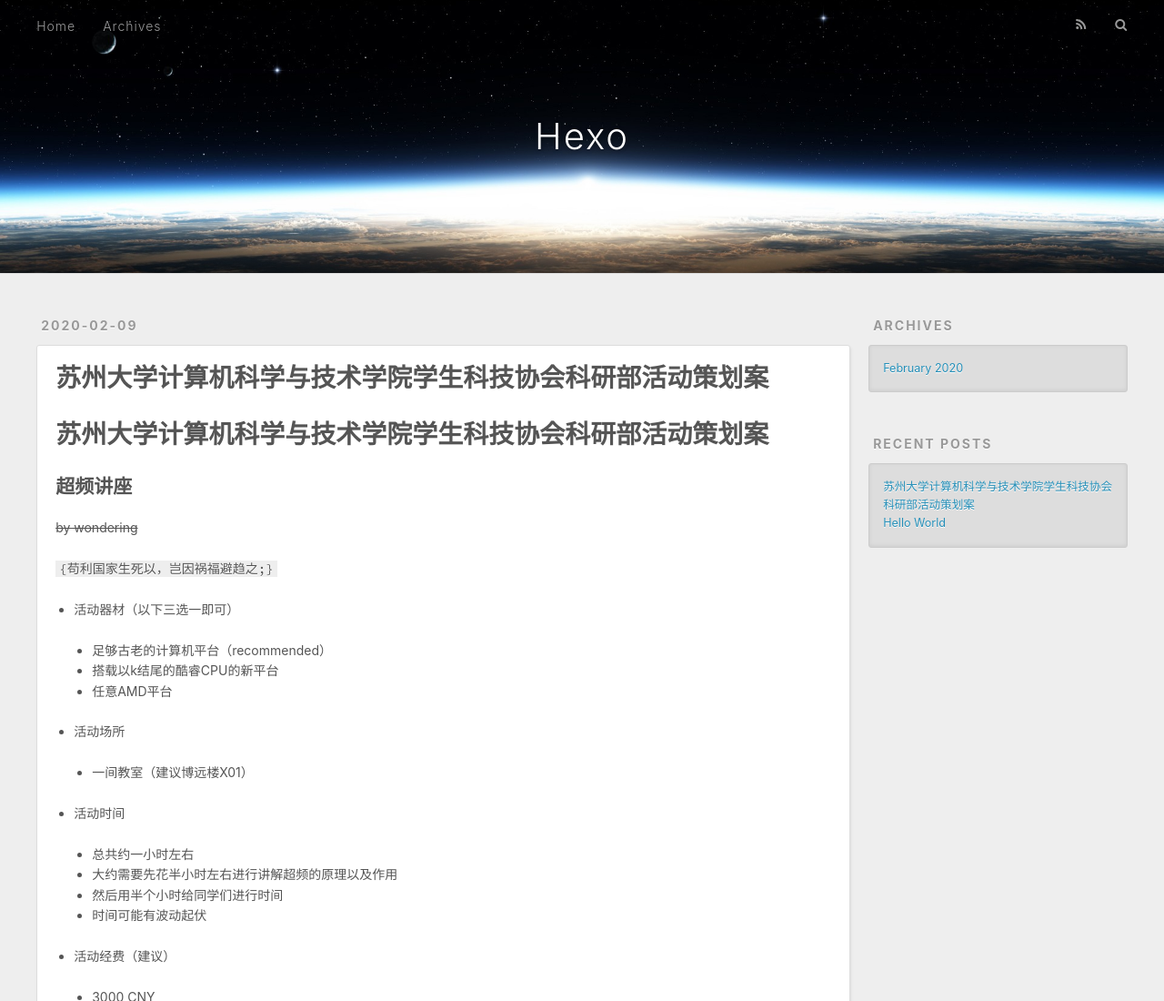
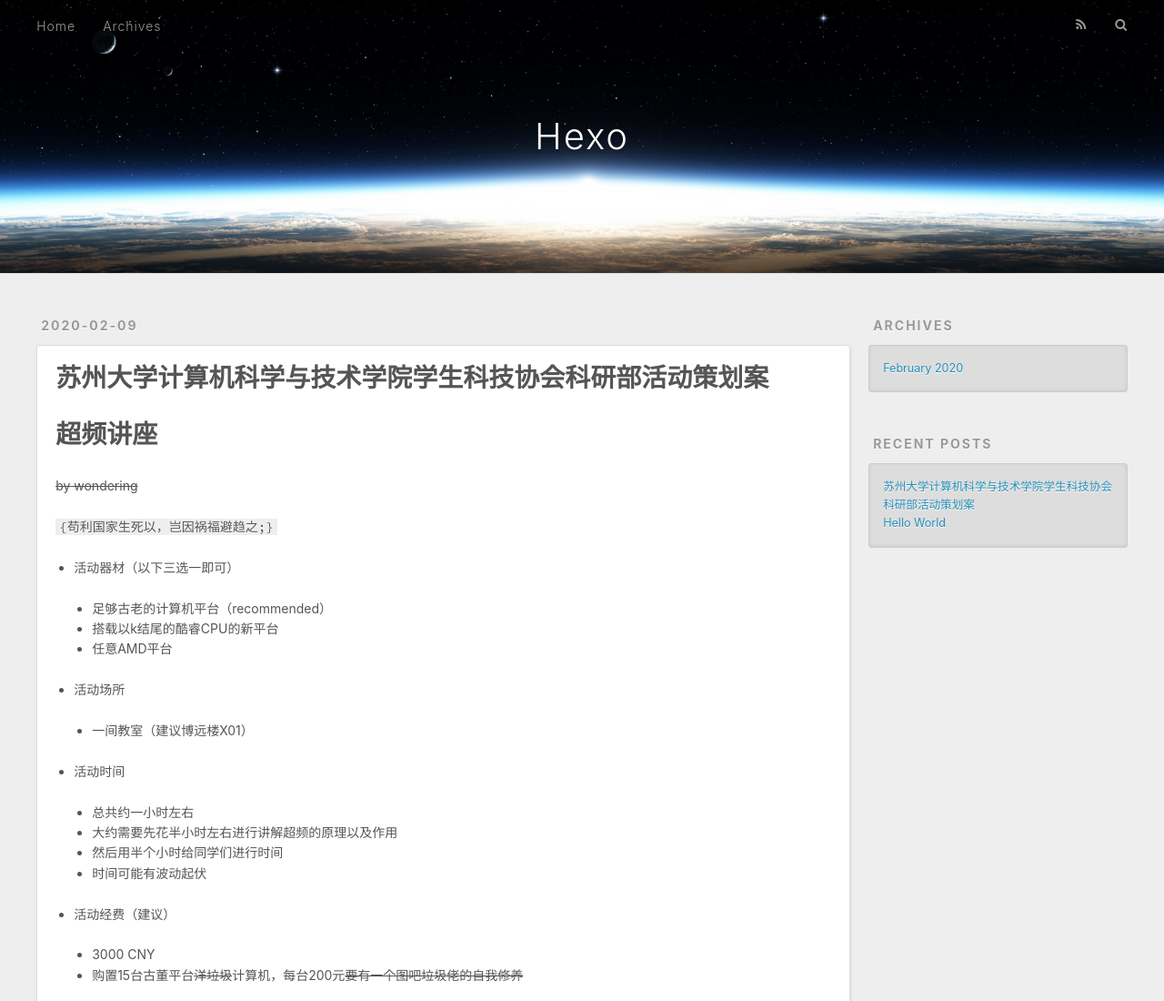
Before and after one commit to DingruiWang2001/UsernameWondering.github.io, a plain HTML site: page 2020/02/09/苏州大学计算机科学与技术学院学生科技协会科研部活动策划案/index.html in a window 1280 px wide. Shown: the top 1100 px of the page at 91% size. Drawn offline with nearby package versions, Linux system fonts and the light colour scheme.

Commit message:
Site updated: 2020-02-09 18:44:57

```diff
--- a/2020/02/09/苏州大学计算机科学与技术学院学生科技协会科研部活动策划案/index.html
+++ b/2020/02/09/苏州大学计算机科学与技术学院学生科技协会科研部活动策划案/index.html
@@ -7,15 +7,15 @@
 
   <title>苏州大学计算机科学与技术学院学生科技协会科研部活动策划案 | Hexo</title>
   <meta name="viewport" content="width=device-width, initial-scale=1, maximum-scale=1">
-  <meta name="description" content="苏州大学计算机科学与技术学院学生科技协会科研部活动策划案超频讲座by wondering  {苟利国家生死以，岂因祸福避趋之;}  活动器材（以下三选一即可）  足够古老的计算机平台（recommended） 搭载以k结尾的酷睿CPU的新平台 任意AMD平台   活动场所  一间教室（建议博远楼X01）   活动时间  总共约一小时左右 大约需要先花半小时左右进行讲解超频的原理以及作用 然后用半个">
+  <meta name="description" content="超频讲座by wondering  {苟利国家生死以，岂因祸福避趋之;}  活动器材（以下三选一即可）  足够古老的计算机平台（recommended） 搭载以k结尾的酷睿CPU的新平台 任意AMD平台   活动场所  一间教室（建议博远楼X01）   活动时间  总共约一小时左右 大约需要先花半小时左右进行讲解超频的原理以及作用 然后用半个小时给同学们进行时间 时间可能有波动起伏   活动经费（">
 <meta property="og:type" content="article">
 <meta property="og:title" content="苏州大学计算机科学与技术学院学生科技协会科研部活动策划案">
 <meta property="og:url" content="http://yoursite.com/2020/02/09/%E8%8B%8F%E5%B7%9E%E5%A4%A7%E5%AD%A6%E8%AE%A1%E7%AE%97%E6%9C%BA%E7%A7%91%E5%AD%A6%E4%B8%8E%E6%8A%80%E6%9C%AF%E5%AD%A6%E9%99%A2%E5%AD%A6%E7%94%9F%E7%A7%91%E6%8A%80%E5%8D%8F%E4%BC%9A%E7%A7%91%E7%A0%94%E9%83%A8%E6%B4%BB%E5%8A%A8%E7%AD%96%E5%88%92%E6%A1%88/index.html">
 <meta property="og:site_name" content="Hexo">
-<meta property="og:description" content="苏州大学计算机科学与技术学院学生科技协会科研部活动策划案超频讲座by wondering  {苟利国家生死以，岂因祸福避趋之;}  活动器材（以下三选一即可）  足够古老的计算机平台（recommended） 搭载以k结尾的酷睿CPU的新平台 任意AMD平台   活动场所  一间教室（建议博远楼X01）   活动时间  总共约一小时左右 大约需要先花半小时左右进行讲解超频的原理以及作用 然后用半个">
+<meta property="og:description" content="超频讲座by wondering  {苟利国家生死以，岂因祸福避趋之;}  活动器材（以下三选一即可）  足够古老的计算机平台（recommended） 搭载以k结尾的酷睿CPU的新平台 任意AMD平台   活动场所  一间教室（建议博远楼X01）   活动时间  总共约一小时左右 大约需要先花半小时左右进行讲解超频的原理以及作用 然后用半个小时给同学们进行时间 时间可能有波动起伏   活动经费（">
 <meta property="og:locale" content="en_US">
 <meta property="article:published_time" content="2020-02-09T10:10:04.274Z">
-<meta property="article:modified_time" content="2020-02-09T10:41:51.582Z">
+<meta property="article:modified_time" content="2020-02-09T10:44:30.709Z">
 <meta property="article:author" content="John Doe">
 <meta name="twitter:card" content="summary">
 
@@ -88,7 +88,7 @@
 
     <div class="article-entry" itemprop="articleBody">
 
-        <h1 id="苏州大学计算机科学与技术学院学生科技协会科研部活动策划案"><a href="#苏州大学计算机科学与技术学院学生科技协会科研部活动策划案" class="headerlink" title="苏州大学计算机科学与技术学院学生科技协会科研部活动策划案"></a>苏州大学计算机科学与技术学院学生科技协会科研部活动策划案</h1><h2 id="超频讲座"><a href="#超频讲座" class="headerlink" title="超频讲座"></a>超频讲座</h2><p><del>by wondering</del></p>
+        <h1 id="超频讲座"><a href="#超频讲座" class="headerlink" title="超频讲座"></a>超频讲座</h1><p><del>by wondering</del></p>
 <p> <code>{苟利国家生死以，岂因祸福避趋之;}</code></p>
 <ul>
 <li><p>活动器材（以下三选一即可）</p>
```
Also changed, not shown: index.html (+1 -1 lines).
